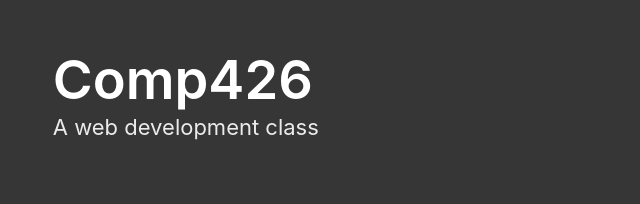
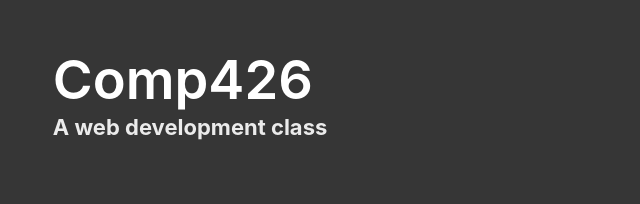
Before and after one commit to jdmar3-comp426/a02-JaredECohen, a website: page index.html in a window 1280 px wide. Shown: the part 305-509 px from the top of the page, without its empty margins (0-640 px from the left). Drawn offline with nearby package versions, Linux system fonts and the light colour scheme; a web font is replaced by a local one.

Commit message:
line 18 bold

```diff
--- a/index.html
+++ b/index.html
@@ -15,7 +15,7 @@
             <h1 class="title">
                 Comp426
             </h1>
-            <h2 class="subtitle">
+            <h2 class="subtitle has-text-weight-bold">
                 A web development class
             </h2>
         </div>
```
